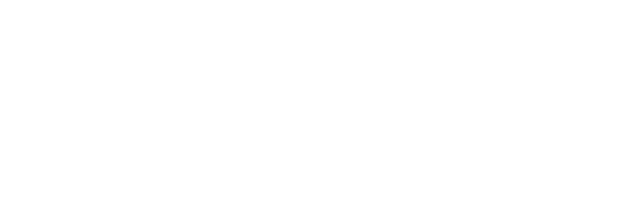
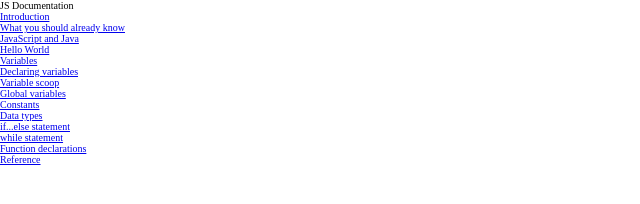
Before and after one commit to abuemkezeChu/technical-documentation, a plain HTML site: page index.html in a window 1280 px wide. Shown: the whole page, without its empty margins (0-640 px from the left). Drawn offline with Linux system fonts and the light colour scheme.

Commit message:
feat: header and side navigation bar layout

```diff
--- a/index.html
+++ b/index.html
@@ -7,6 +7,27 @@
   <title>technical-documentation</title>
 </head>
 <body>
-
+  <div class="container">
+    <nav class="side-nav">
+      <header class="header">JS Documentation
+        <ul>
+          <li><a href="#introduction">Introduction</a></li>
+          <li><a href="#what-you-should-know">What you should already know</a></li>
+          <li><a href="#javascript-and-java">JavaScript and Java</a></li>
+          <li><a href="#hello-world">Hello World</a></li>
+          <li><a href="#variablels">Variables</a></li>
+          <li><a href="#declaring-variables">Declaring variables</a></li>
+          <li><a href="#variable-scoop">Variable scoop</a></li>
+          <li><a href="#global-variables">Global variables</a></li>
+          <li><a href="#constants">Constants</a></li>
+          <li><a href="#data-types">Data types</a></li>
+          <li><a href="#if-else">if...else statement</a></li>
+          <li><a href="#while-statement">while statement</a></li>
+          <li><a href="#function-declarations">Function declarations</a></li>
+          <li><a href="#reference">Reference</a></li>
+        </ul>
+    </nav>
+    </header>
+  </div>
 </body>
 </html>
```
